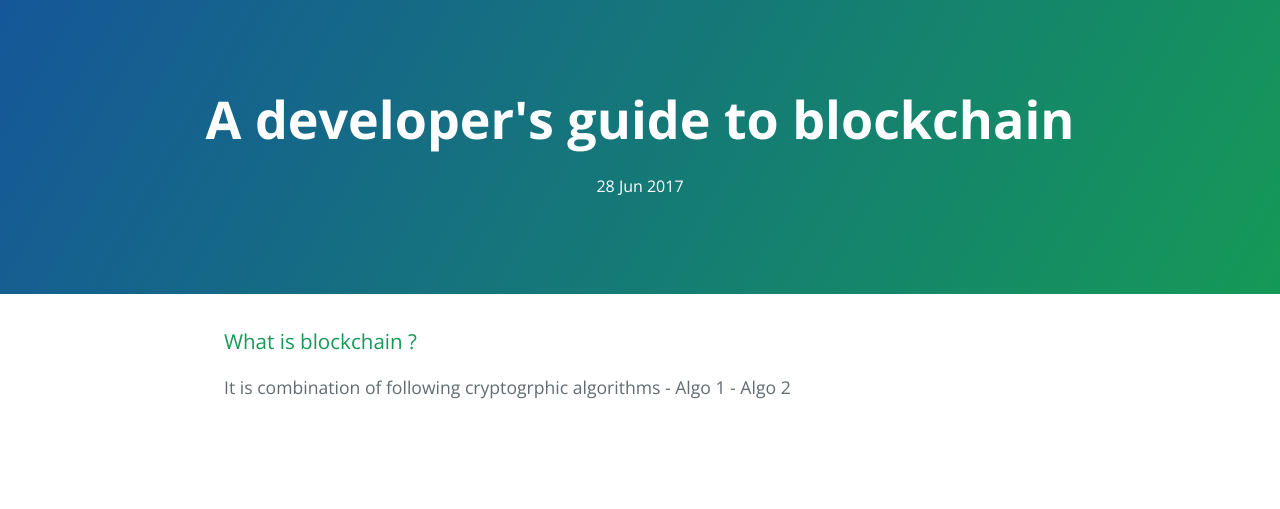
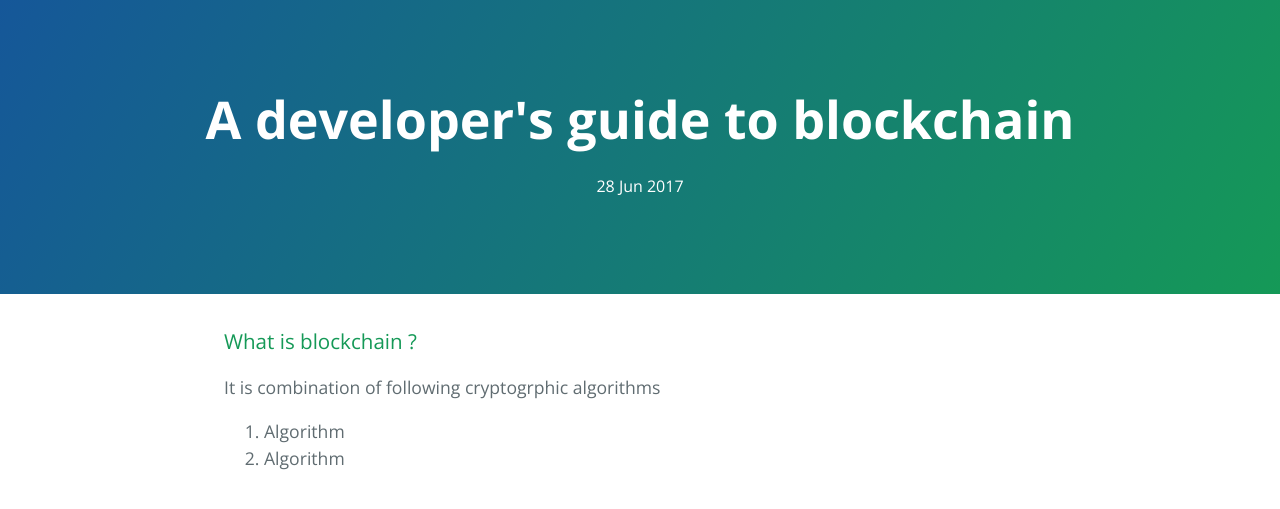
Before and after one commit to dhanesharole/dhanesharole.github.io, a Jekyll site: the page built from _posts/2017-06-28-a-developers-guide-to-blockchain.md, in a window 1280 px wide. Shown: the top 509 px of the page. Built offline with Jekyll 4.4.1, drawn with Linux system fonts in a browser that asks for light colours.

Commit message:
Update 2017-06-28-a-developers-guide-to-blockchain.md

```diff
--- a/_posts/2017-06-28-a-developers-guide-to-blockchain.md
+++ b/_posts/2017-06-28-a-developers-guide-to-blockchain.md
@@ -7,5 +7,6 @@ categories: blockchain
 ### What is blockchain ?
 
 It is combination of following cryptogrphic algorithms
-	- Algo 1
-	- Algo 2
+
+1. Algorithm
+2. Algorithm
```
